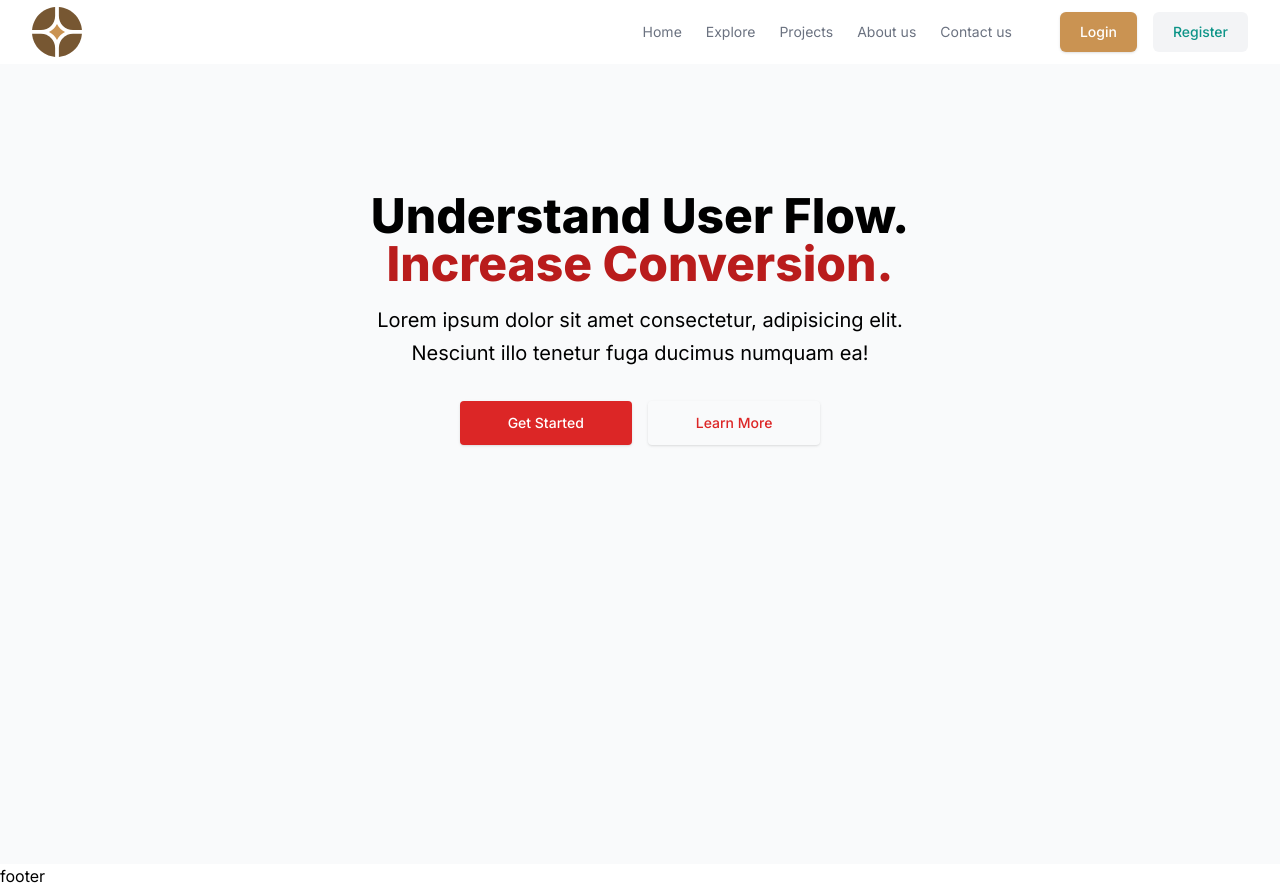
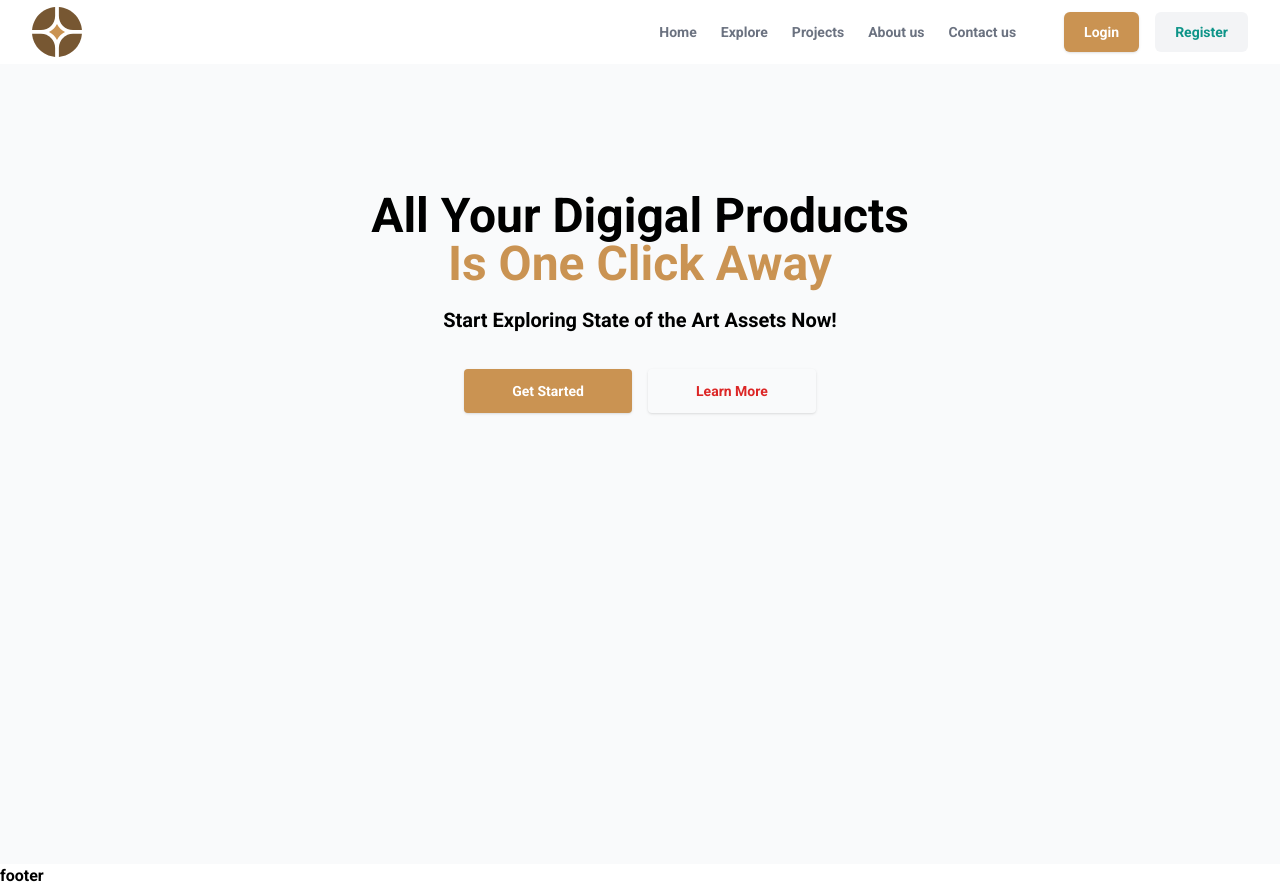
Before and after one commit to AhmedAlariqi97/Mini-Commerce, a Next.js app: page / in a window 1280 px wide. Built offline with nearby package versions, Linux system fonts and the light colour scheme.

Commit message:
edite rest api

```diff
--- a/app/_components/Hero.jsx
+++ b/app/_components/Hero.jsx
@@ -6,18 +6,17 @@ function Hero() {
       <div className="mx-auto max-w-screen-xl px-4 py-32 lg:flex lg:h-screen">
         <div className="mx-auto max-w-xl text-center">
           <h1 className="text-3xl font-extrabold sm:text-5xl">
-            Understand User Flow.
-            <strong className="font-extrabold text-red-700 sm:block"> Increase Conversion. </strong>
+            All Your Digigal Products
+            <strong className="font-extrabold text-primary sm:block">Is One Click Away</strong>
           </h1>
 
           <p className="mt-4 sm:text-xl/relaxed">
-            Lorem ipsum dolor sit amet consectetur, adipisicing elit. Nesciunt illo tenetur fuga ducimus
-            numquam ea!
+            Start Exploring State of the Art Assets Now!
           </p>
 
           <div className="mt-8 flex flex-wrap justify-center gap-4">
             <a
-              className="block w-full rounded bg-red-600 px-12 py-3 text-sm font-medium text-white shadow hover:bg-red-700 focus:outline-none focus:ring active:bg-red-500 sm:w-auto"
+              className="block w-full rounded bg-primary px-12 py-3 text-sm font-medium text-white shadow hover:bg-primary/50 focus:outline-none focus:ring active:bg-red-500 sm:w-auto"
               href="#"
             >
               Get Started
--- a/app/layout.js
+++ b/app/layout.js
@@ -1,9 +1,9 @@
-import { Inter } from "next/font/google";
+import { Roboto } from "next/font/google";
 import "./globals.css";
 import Header from "./_components/Header";
 import Footer from "./_components/Footer";
 
-const inter = Inter({ subsets: ["latin"] });
+const inter = Roboto({ subsets: ["latin"], weight: "700" });
 
 export const metadata = {
   title: "Create Next App",
```
